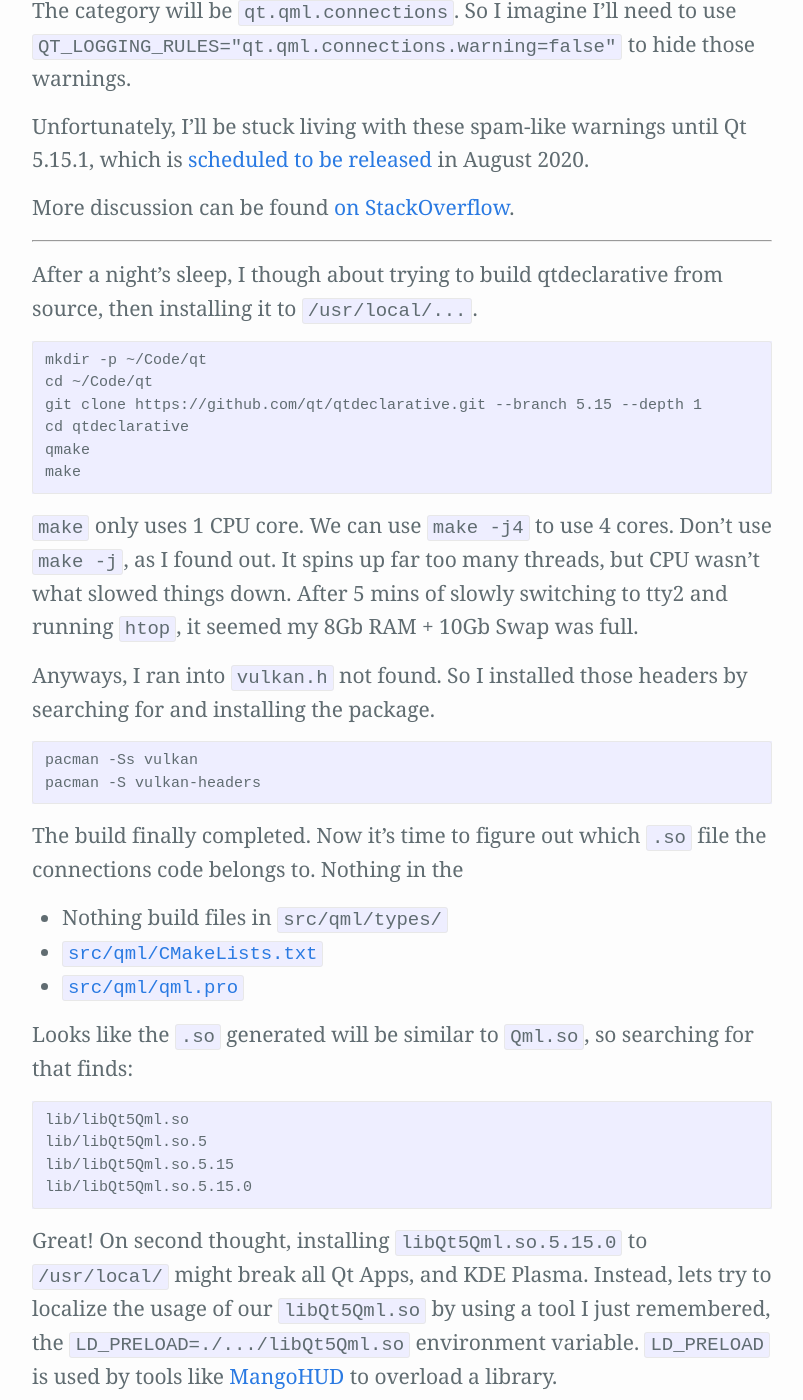
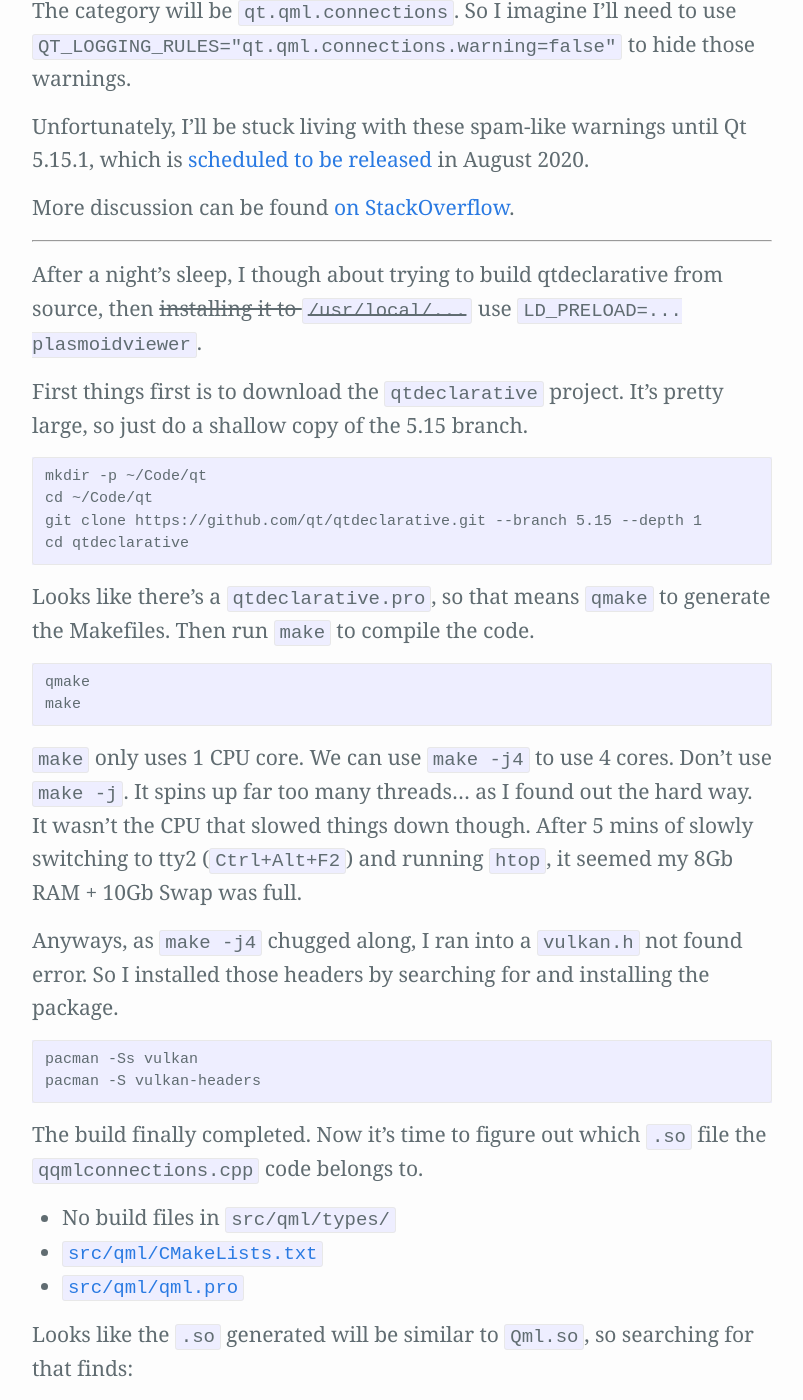
Before and after one commit to Zren/zren.github.io, a Jekyll site: the page built from _posts/2020-06-19-qml-connections-onfoo-warnings-will-get-logging-category-in-qt-5151.markdown, in a window 1280 px wide and 1400 px high, scrolled down 1309 px. Shown: the whole window, without its empty margins (238-1041 px from the left). Built offline with Jekyll 4.4.1, drawn with Linux system fonts in a browser that asks for light colours; some of the changed text lies outside the part shown.

Commit message:
Final proofread and wording.

````diff
--- a/_posts/2020-06-19-qml-connections-onfoo-warnings-will-get-logging-category-in-qt-5151.markdown
+++ b/_posts/2020-06-19-qml-connections-onfoo-warnings-will-get-logging-category-in-qt-5151.markdown
@@ -36,29 +36,36 @@
 
 ----
 
-After a night's sleep, I though about trying to build qtdeclarative from source, then installing it to `/usr/local/...`.
+After a night's sleep, I though about trying to build qtdeclarative from source, then ~~installing it to `/usr/local/...`~~ use `LD_PRELOAD=... plasmoidviewer`.
+
+First things first is to download the `qtdeclarative` project. It's pretty large, so just do a shallow copy of the 5.15 branch.
 
 ```
 mkdir -p ~/Code/qt
 cd ~/Code/qt
 git clone https://github.com/qt/qtdeclarative.git --branch 5.15 --depth 1
 cd qtdeclarative
+```
+
+Looks like there's a `qtdeclarative.pro`, so that means `qmake` to generate the Makefiles. Then run `make` to compile the code.
+
+```
 qmake
 make
 ```
 
-`make` only uses 1 CPU core. We can use `make -j4` to use 4 cores. Don't use `make -j`, as I found out. It spins up far too many threads, but CPU wasn't what slowed things down. After 5 mins of slowly switching to tty2 and running `htop`, it seemed my 8Gb RAM + 10Gb Swap was full.
+`make` only uses 1 CPU core. We can use `make -j4` to use 4 cores. Don't use `make -j`. It spins up far too many threads... as I found out the hard way. It wasn't the CPU that slowed things down though. After 5 mins of slowly switching to tty2 (`Ctrl+Alt+F2`) and running `htop`, it seemed my 8Gb RAM + 10Gb Swap was full.
 
-Anyways, I ran into `vulkan.h` not found. So I installed those headers by searching for and installing the package.
+Anyways, as `make -j4` chugged along, I ran into a `vulkan.h` not found error. So I installed those headers by searching for and installing the package.
 
 ```
 pacman -Ss vulkan
 pacman -S vulkan-headers
 ```
 
-The build finally completed. Now it's time to figure out which `.so` file the connections code belongs to. Nothing in the
+The build finally completed. Now it's time to figure out which `.so` file the `qqmlconnections.cpp` code belongs to.
 
-* Nothing build files in `src/qml/types/`
+* No build files in `src/qml/types/`
 * [`src/qml/CMakeLists.txt`](https://github.com/qt/qtdeclarative/blob/dev/src/qml/CMakeLists.txt)
 * [`src/qml/qml.pro`](https://github.com/qt/qtdeclarative/blob/dev/src/qml/qml.pro)
 
@@ -71,7 +78,7 @@
 lib/libQt5Qml.so.5.15.0
 ```
 
-Great! On second thought, installing `libQt5Qml.so.5.15.0` to `/usr/local/` might break all Qt Apps, and KDE Plasma. Instead, lets try to localize the usage of our `libQt5Qml.so` by using a tool I just remembered, the `LD_PRELOAD=./.../libQt5Qml.so` environment variable. `LD_PRELOAD` is used by tools like [MangoHUD](https://github.com/flightlessmango/MangoHud) to overload a library.
+Awesome! Lets ~~copy those to `/usr/local/lib`~~. On second thought, installing `libQt5Qml.so.5.15.0` to `/usr/local/lib` might break all Qt Apps, including KDE Plasma. Instead lets try to localize the usage of our `libQt5Qml.so` by using a tool I just remembered, the `LD_PRELOAD=.../libQt5Qml.so` environment variable. `LD_PRELOAD` is used by tools like [MangoHUD](https://github.com/flightlessmango/MangoHud) to overload a library.
 
 Lets try it!
 
@@ -88,12 +95,12 @@
 plasmoidviewer: symbol lookup error: /usr/lib/libQt5Quick.so.5: undefined symbol: _ZN12QQmlMetaType13propertyCacheEPK11QMetaObjecti, version Qt_5_PRIVATE_API
 ```
 
-It looks like it's trying to access `libQt5Quick.so`. Luckily, it's part of `qtdeclarative` too. We just need to also preload the other `lib/*.so` files.
+It looks like it's trying to access a function in `libQt5Quick.so`, but since `/usr/lib/` has an older version it does not work. Luckily, `libQt5Quick.so` is part of `qtdeclarative` too. We just need to also preload the other `lib/*.so` files.
 
 A quick google finds [a StackOverflow solution](https://stackoverflow.com/questions/13820171/ld-library-path-not-working-while-ld-preload-works-fine) on preloading an entire folder of `.so` files. We just need to use the `LD_LIBRARY_PATH` environment variable instead!
 
 ```
-LD_PRELOAD=~/Code/qt/qtdeclarative/lib/libQt5Qml.so.5.15.0 \
+LD_LIBRARY_PATH=~/Code/qt/qtdeclarative/lib/ \
     QT_LOGGING_RULES="qt.qml.connections.warning=false" \
     QML_DISABLE_DISK_CACHE=false \
     plasmoidviewer -a org.kde.plasma.digitalclock
@@ -101,6 +108,8 @@
 
 It runs! And there's no more "onFoo" warnings!
 
-As final note, I should point out that the `qdeclarative` folder is over 1.3 Gb after building, while the `lib` folder is just 20 Mb. I recommend copying the `lib` folder and renaming it `~/Code/qt/qdeclarative-build-lib`. Then delete the 1.3 Gb `qdeclarative` folder.
+As a final note, I should point out that the `qdeclarative` folder is over 1.3 Gb after building, while the `lib` folder is just 20 Mb. I recommend copying the `lib` folder and renaming it `~/Code/qt/qdeclarative-build-lib`. Then delete the 1.3 Gb `qdeclarative` folder.
 
-This was a rather fun dive into Qt.
+This was a rather fun dive into Qt. The temporary (2 month) solution was much more difficult accomplish than I first thought, but it's satisfying to know a solution exists.
+
+Yes... I know I could have used [`qt5-declarative-git` from the AUR](https://aur.archlinux.org/packages/qt5-declarative-git/).
````
Also changed, not shown: other parts of _posts/2020-06-19-qml-connections-onfoo-warnings-will-get-logging-category-in-qt-5151.markdown (+3 -3 lines).
